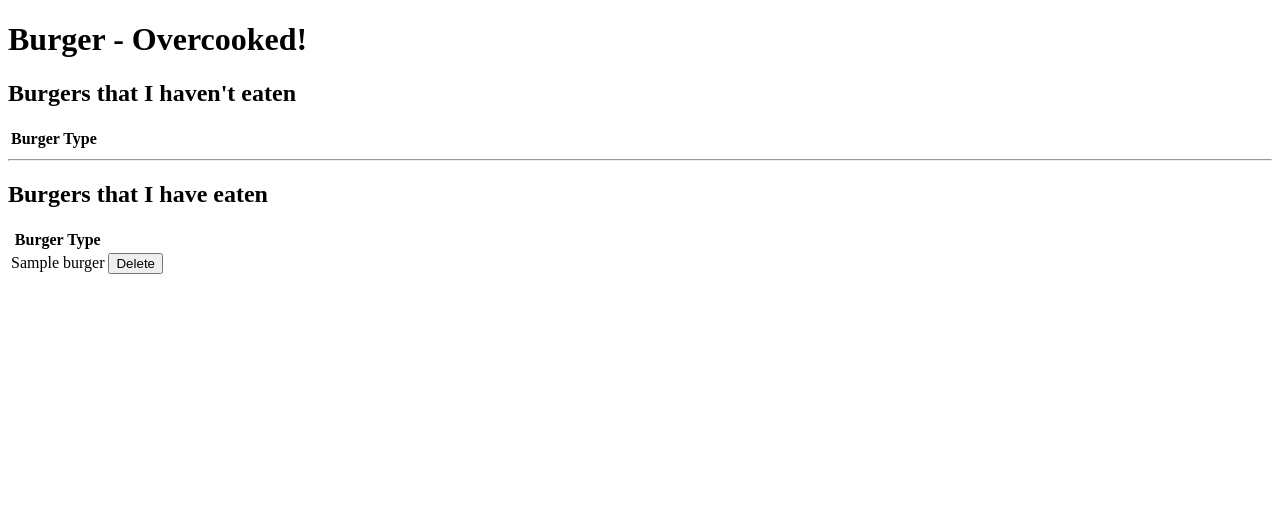
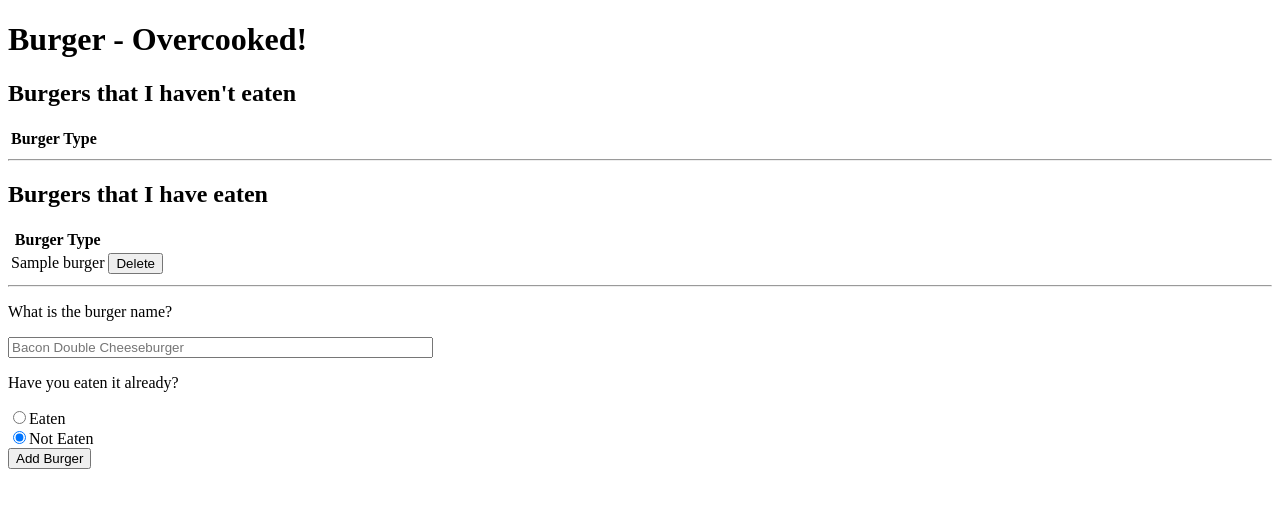
Before and after one commit to five0ffour/burger, a Node server app: template views/index.handlebars in a window 1280 px wide. Shown: the top 508 px of the page. Run offline with Node 20, Linux system fonts and the light colour scheme; the template is opened without the code that fills it: most values are stand-ins (such as "Sample title", 1, 10 or a date in 2020); lists and menus that the app fills with data are empty; some libraries are stand-ins or nearby versions.

Commit message:
completed html POST/INSERT logic

```diff
--- a/controllers/burgersController.js
+++ b/controllers/burgersController.js
@@ -7,7 +7,7 @@ var burger = require("../models/burger.js");
 
 // Create all our routes and set up logic within those routes where required.
 router.get("/", function (req, res) {
-    console.log("GETS Called");
+    console.log("GET Called");
     burger.all((data) => {
         var burgersData = {
             burgers: data
--- a/views/index.handlebars
+++ b/views/index.handlebars
@@ -36,3 +36,12 @@
         {{/if}}
         {{/each}}
 </table>
+<hr>
+<form>
+    <p>What is the burger name?</p>
+    <input type="text" name="burger-name" placeholder="Bacon Double Cheeseburger" size="50">
+    <p>Have you eaten it already?</p>
+    <input type="radio" name="eaten" data-value="1">Eaten<br>
+    <input type="radio" name="eaten" data-value="0" checked>Not Eaten<br>
+    <input id="add-btn" type="submit" value="Add Burger">
+</form>
```
Also changed, not shown: public/assets/js/burger.js.
